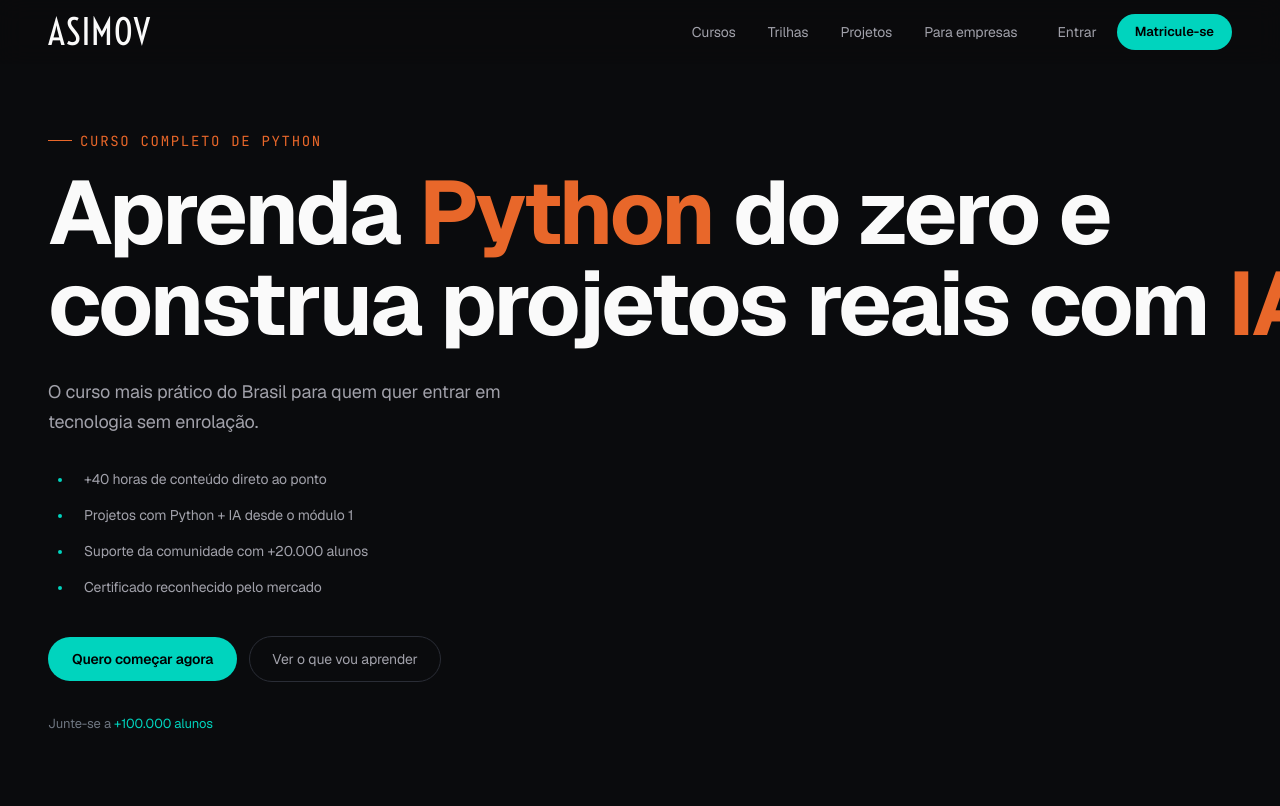
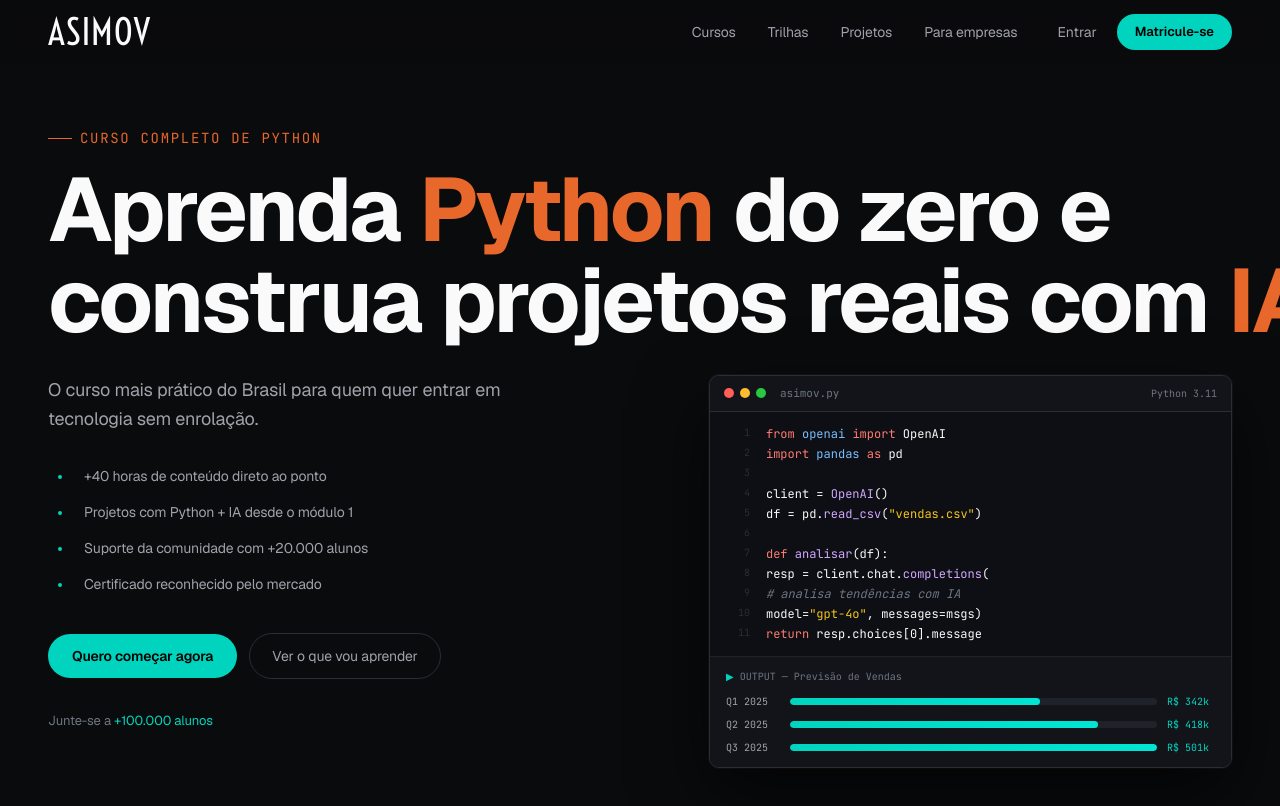
Before and after one commit to felipedev90/asimov-teste-tecnico, a Next.js app in the folder parte-2/: page / in a window 1280 px wide. Shown: the top 806 px of the page. Built offline with nearby package versions, Linux system fonts and the light colour scheme.

Commit message:
feat: add terminal hero component

```diff
--- a/parte-2/src/app/page.tsx
+++ b/parte-2/src/app/page.tsx
@@ -1,10 +1,11 @@
-import { Nav } from '@/components/layout/Nav'
-import { Eyebrow } from '@/components/hero/Eyebrow'
-import { Headline } from '@/components/hero/Headline'
-import { Subhead } from '@/components/hero/Subhead'
+import { Nav }       from '@/components/layout/Nav'
+import { Eyebrow }   from '@/components/hero/Eyebrow'
+import { Headline }  from '@/components/hero/Headline'
+import { Subhead }   from '@/components/hero/Subhead'
 import { BulletList } from '@/components/hero/BulletList'
-import { CTAs } from '@/components/hero/CTAs'
-import { Trust } from '@/components/hero/Trust'
+import { CTAs }      from '@/components/hero/CTAs'
+import { Trust }     from '@/components/hero/Trust'
+import { Terminal }  from '@/components/hero/Terminal'
 
 export default function Home() {
   return (
@@ -24,7 +25,7 @@
               <Trust />
             </div>
             <div className="w-full md:flex-1 mt-10 md:mt-0">
-
+              <Terminal />
             </div>
           </div>
 
--- /dev/null
+++ b/parte-2/src/components/hero/Terminal.tsx
@@ -0,0 +1,49 @@
+'use client'
+
+import { useState, useEffect } from 'react'
+import { CODE_LINES } from '@/data/terminal'
+import { TerminalCode } from './TerminalCode'
+import { TerminalOutput } from './TerminalOutput'
+
+const DOTS = ['#FF5F57', '#FFBD2E', '#28C840'] as const
+
+interface TerminalProps {
+  startDelay?: number
+  lineDelay?:  number
+}
+
+export function Terminal({ startDelay = 800, lineDelay = 80 }: TerminalProps) {
+  const [linesShown, setLinesShown] = useState<number>(0)
+  const [barsActive, setBarsActive] = useState<boolean>(false)
+
+  useEffect(() => {
+    const outer = setTimeout(() => {
+      let count = 0
+      const iv = setInterval(() => {
+        count++
+        setLinesShown(count)
+        if (count >= CODE_LINES.length) {
+          clearInterval(iv)
+          setBarsActive(true)
+        }
+      }, lineDelay)
+      return () => clearInterval(iv)
+    }, startDelay)
+
+    return () => clearTimeout(outer)
+  }, [startDelay, lineDelay])
+
+  return (
+    <div className="bg-[#0D0F14] border border-border-strong rounded-[10px] overflow-hidden shadow-[0_28px_72px_rgba(0,0,0,0.65),0_0_0_1px_rgba(255,255,255,0.04)]">
+      <div className="h-9 bg-bg-elevated border-b border-border-strong flex items-center px-3.5 gap-1.5">
+        {DOTS.map((color) => (
+          <div key={color} className="w-2.5 h-2.5 rounded-full" style={{ background: color }} />
+        ))}
+        <span className="font-mono text-[11px] text-fg-subtle ml-2">asimov.py</span>
+        <span className="font-mono text-[10px] text-fg-subtle ml-auto">Python 3.11</span>
+      </div>
+      <TerminalCode linesShown={linesShown} />
+      <TerminalOutput active={barsActive} />
+    </div>
+  )
+}
--- /dev/null
+++ b/parte-2/src/components/hero/TerminalCode.tsx
@@ -0,0 +1,40 @@
+import { CODE_LINES } from '@/data/terminal'
+
+interface TerminalCodeProps {
+  linesShown: number
+}
+
+export function TerminalCode({ linesShown }: TerminalCodeProps) {
+  return (
+    <div className="py-3 min-h-[220px]">
+      {CODE_LINES.slice(0, linesShown).map((line, i) => (
+        <div key={i} className="flex min-h-5 px-4">
+          <span className="font-mono text-[10px] text-border-strong min-w-[24px] mr-4 text-right pt-px shrink-0 select-none">
+            {i + 1}
+          </span>
+          <span className="font-mono text-[12px] leading-5">
+            {line.length === 0
+              ? '\u00A0'
+              : line.map(([color, text], j) => (
+                  <span
+                    key={j}
+                    style={{
+                      color,
+                      fontStyle: color === '#6E7681' ? 'italic' : 'normal',
+                    }}
+                  >
+                    {text}
+                  </span>
+                ))}
+            {i === linesShown - 1 && linesShown < CODE_LINES.length && (
+              <span
+                className="inline-block w-[6px] h-[13px] bg-accent-teal ml-0.5 align-middle"
+                style={{ animation: 'cursorBlink 900ms step-end infinite' }}
+              />
+            )}
+          </span>
+        </div>
+      ))}
+    </div>
+  )
+}
--- /dev/null
+++ b/parte-2/src/components/hero/TerminalOutput.tsx
@@ -0,0 +1,34 @@
+import { OUTPUT_BARS } from '@/data/terminal'
+
+interface TerminalOutputProps {
+  active: boolean
+}
+
+export function TerminalOutput({ active }: TerminalOutputProps) {
+  return (
+    <div className="border-t border-border-subtle px-4 py-3 bg-bg-elevated">
+      <div className="flex items-center gap-1.5 mb-2.5">
+        <span className="text-accent-teal text-[10px]">▶</span>
+        <span className="font-mono text-[10px] text-fg-subtle">OUTPUT — Previsão de Vendas</span>
+      </div>
+      {OUTPUT_BARS.map((bar, i) => (
+        <div key={bar.label} className={`flex items-center gap-2.5 ${i < 2 ? 'mb-2' : ''}`}>
+          <span className="font-mono text-[10px] text-fg-muted min-w-[54px]">{bar.label}</span>
+          <div className="flex-1 h-[7px] bg-border-subtle rounded-full overflow-hidden">
+            <div
+              className="h-full rounded-full"
+              style={{
+                background: 'linear-gradient(90deg, #00D4BE, #00E5D4)',
+                width: active ? `${bar.pct}%` : '0%',
+                transition: active
+                  ? `width 900ms cubic-bezier(0.16,1,0.3,1) ${i * 180}ms`
+                  : 'none',
+              }}
+            />
+          </div>
+          <span className="font-mono text-[10px] text-accent-teal min-w-[48px]">{bar.val}</span>
+        </div>
+      ))}
+    </div>
+  )
+}
--- /dev/null
+++ b/parte-2/src/data/terminal.ts
@@ -0,0 +1,39 @@
+export type CodeToken = [color: string, text: string]
+export type CodeLine  = CodeToken[]
+
+export const SYNTAX = {
+  keyword: '#FF7B72',
+  string:  '#F5C518',
+  fn:      '#D2A8FF',
+  module:  '#79C0FF',
+  comment: '#6E7681',
+  fg:      '#FAFAFA',
+} as const
+
+const { keyword: kw, string: str, fn, module: mod, comment: cmt, fg } = SYNTAX
+
+export const CODE_LINES: CodeLine[] = [
+  [[kw, 'from '], [mod, 'openai '], [kw, 'import '], [fg, 'OpenAI']],
+  [[kw, 'import '], [mod, 'pandas '], [kw, 'as '], [fg, 'pd']],
+  [],
+  [[fg, 'client = '], [fn, 'OpenAI'], [fg, '()']],
+  [[fg, 'df = pd.'], [fn, 'read_csv'], [fg, '('], [str, '"vendas.csv"'], [fg, ')']],
+  [],
+  [[kw, 'def '], [fn, 'analisar'], [fg, '(df):']],
+  [[fg, '    resp = client.chat.'], [fn, 'completions'], [fg, '(']],
+  [[cmt, '        # analisa tendências com IA']],
+  [[fg, '        model='], [str, '"gpt-4o"'], [fg, ', messages=msgs)']],
+  [[kw, '    return '], [fg, 'resp.choices[0].message']],
+]
+
+export interface OutputBar {
+  label: string
+  pct:   number
+  val:   string
+}
+
+export const OUTPUT_BARS: OutputBar[] = [
+  { label: 'Q1 2025', pct: 68,  val: 'R$ 342k' },
+  { label: 'Q2 2025', pct: 84,  val: 'R$ 418k' },
+  { label: 'Q3 2025', pct: 100, val: 'R$ 501k' },
+]
```
